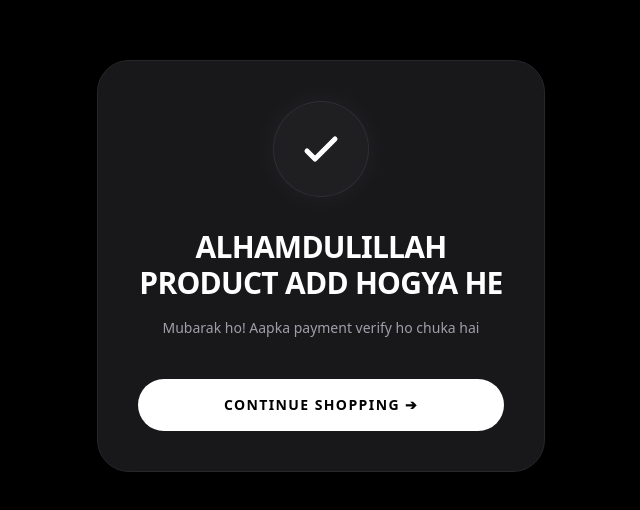
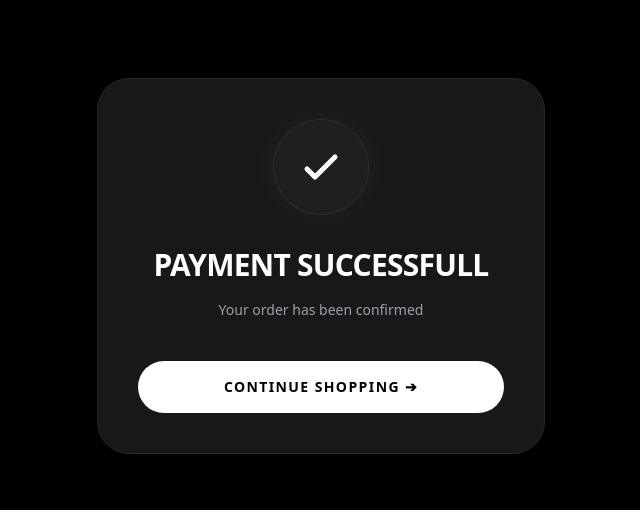
Before and after one commit to ayan-patel839/royal_collection, a Next.js app: page /success in a window 1280 px wide. Shown: the part 134-644 px from the top of the page, without its empty margins (319-959 px from the left). Built offline with nearby package versions, Linux system fonts and the light colour scheme; no server answers.

Commit message:
Changes In Success Page

```diff
--- a/src/app/success/page.tsx
+++ b/src/app/success/page.tsx
@@ -16,10 +16,10 @@ export default function SuccessPage() {
         </div>
 
         <h1 className="text-3xl font-extrabold text-white mb-4 tracking-tight uppercase">
-          Alhamdulillah Product add hogya he
+          Payment Successfull
         </h1>
         <p className="text-zinc-400 mb-10 text-sm leading-relaxed">
-          Mubarak ho! Aapka payment verify ho chuka hai
+          Your order has been confirmed
         </p>
 
         {/* Back to Home Button - High Contrast Apple Style */}
```
